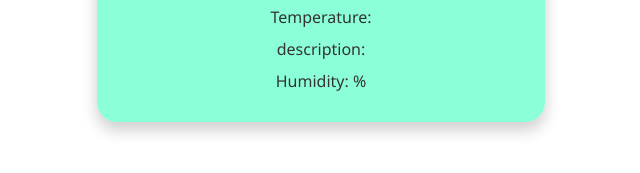
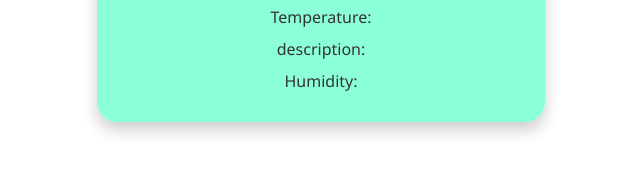
Before and after one commit to latunval/weather, a plain HTML site: page index.html in a window 1280 px wide. Shown: the part 397-570 px from the top of the page, 319-959 px from the left. Drawn offline with Linux system fonts and the light colour scheme.

```diff
--- a/index.html
+++ b/index.html
@@ -14,7 +14,7 @@
     <p>Weather in your Area: <span id="city"></span></p>
     <p>Temperature: <span id="tem"></span></p>
     <p>description: <span id="des"></span></p>
-    <p>Humidity: <span id="hum"></span>%</p>
+    <p>Humidity: <span id="hum"></span></p>
 </div>
 
     <script src="/script.js"></script>
```
Also changed, not shown: weather1.png (added), weather2.png (added), weather3.png (added), 1 other file.
